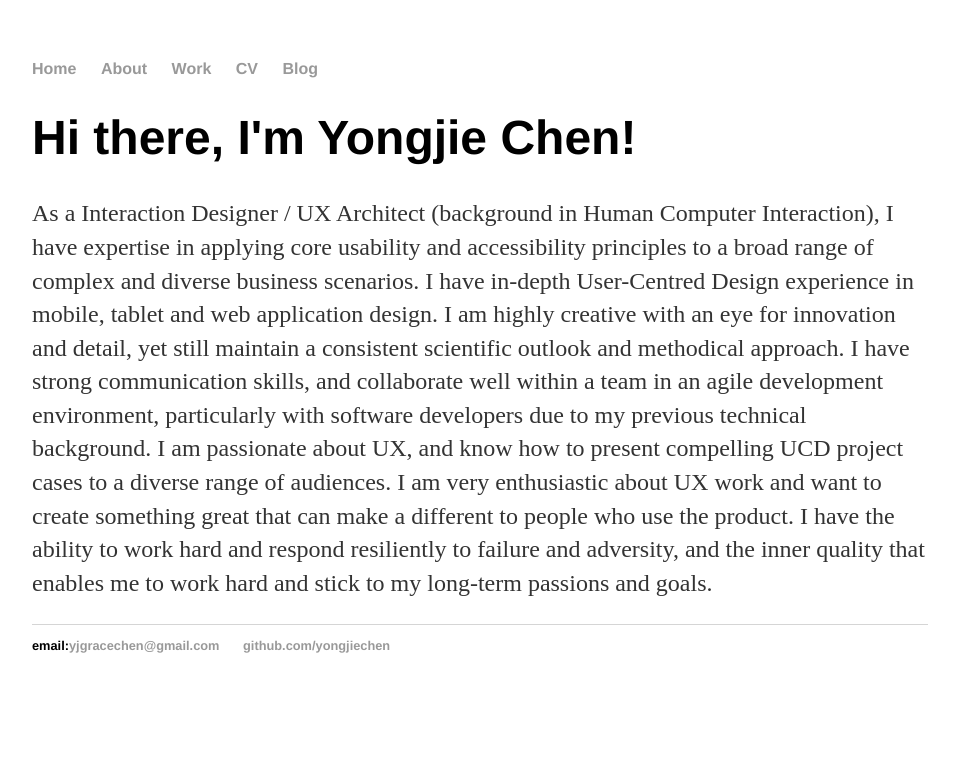
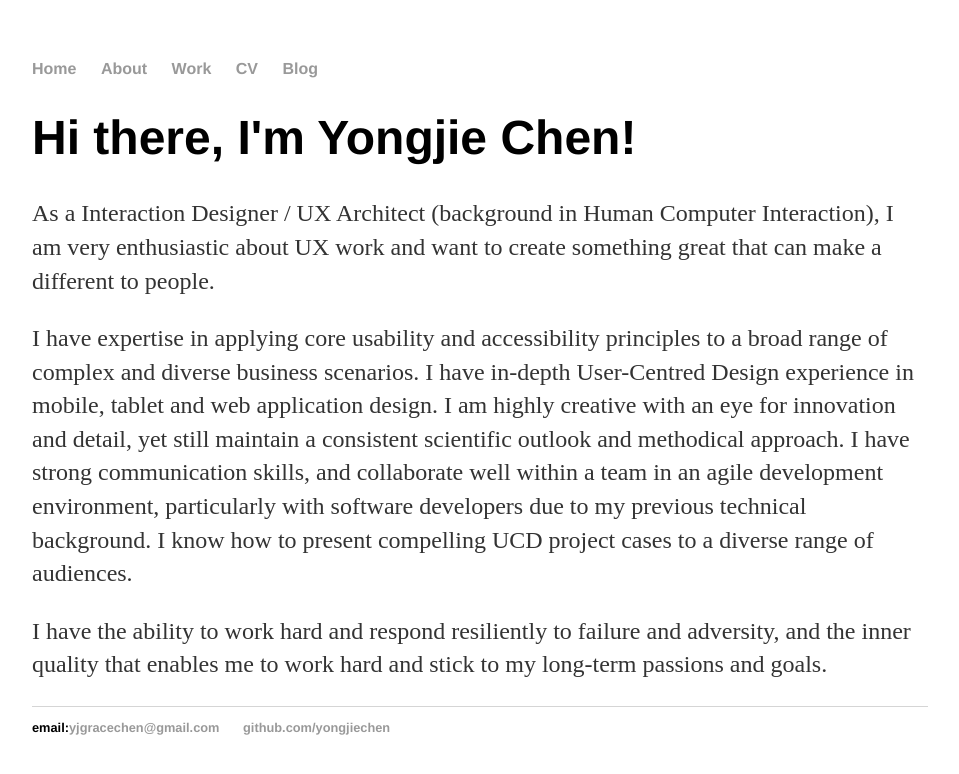
Before and after one commit to yjgracechen/yjgracechen.github.io, a Jekyll site: the page built from about.html, in a window 1280 px wide. Shown: the top 774 px of the page, without its empty margins (160-1119 px from the left). Built offline with Jekyll 4.4.1, drawn with Linux system fonts in a browser that asks for light colours.

Commit message:
Update about.html

```diff
--- a/about.html
+++ b/about.html
@@ -4,7 +4,14 @@ title: About
 ---
 <div class="blurb">
 	<h1>Hi there, I'm Yongjie Chen!</h1>
-	<p> As a Interaction Designer / UX Architect (background in Human Computer Interaction), I have expertise in applying core usability and accessibility principles to a broad range of complex and diverse business scenarios. I have in-depth User-Centred Design experience in mobile, tablet and web application design. I am highly creative with an eye for innovation and detail, yet still maintain a consistent scientific outlook and methodical approach. I have strong communication skills, and collaborate well within a team in an agile development environment, particularly with software developers due to my previous technical background. I am passionate about UX, and know how to present compelling UCD project cases to a diverse range of audiences.
-	I am very enthusiastic about UX work and want to create something great that can make a different to people who use the product. I have the ability to work hard and respond resiliently to failure and adversity, and the inner quality that enables me to work hard and stick to my long-term passions and goals.
+	<p> As a Interaction Designer / UX Architect (background in Human Computer Interaction), I am very enthusiastic about UX work and want to create something great that can make a different to people.
+	</p>
+	<p> I have expertise in applying core usability and accessibility principles to a broad range of complex and diverse business scenarios.
+	I have in-depth User-Centred Design experience in mobile, tablet and web application design.
+	I am highly creative with an eye for innovation and detail, yet still maintain a consistent scientific outlook and methodical approach.
+	I have strong communication skills, and collaborate well within a team in an agile development environment, particularly with software developers due to my previous technical background.
+	I know how to present compelling UCD project cases to a diverse range of audiences.
+	</p>
+	<p>I have the ability to work hard and respond resiliently to failure and adversity, and the inner quality that enables me to work hard and stick to my long-term passions and goals.
 	</p>
 </div><!-- /.blurb -->
```
